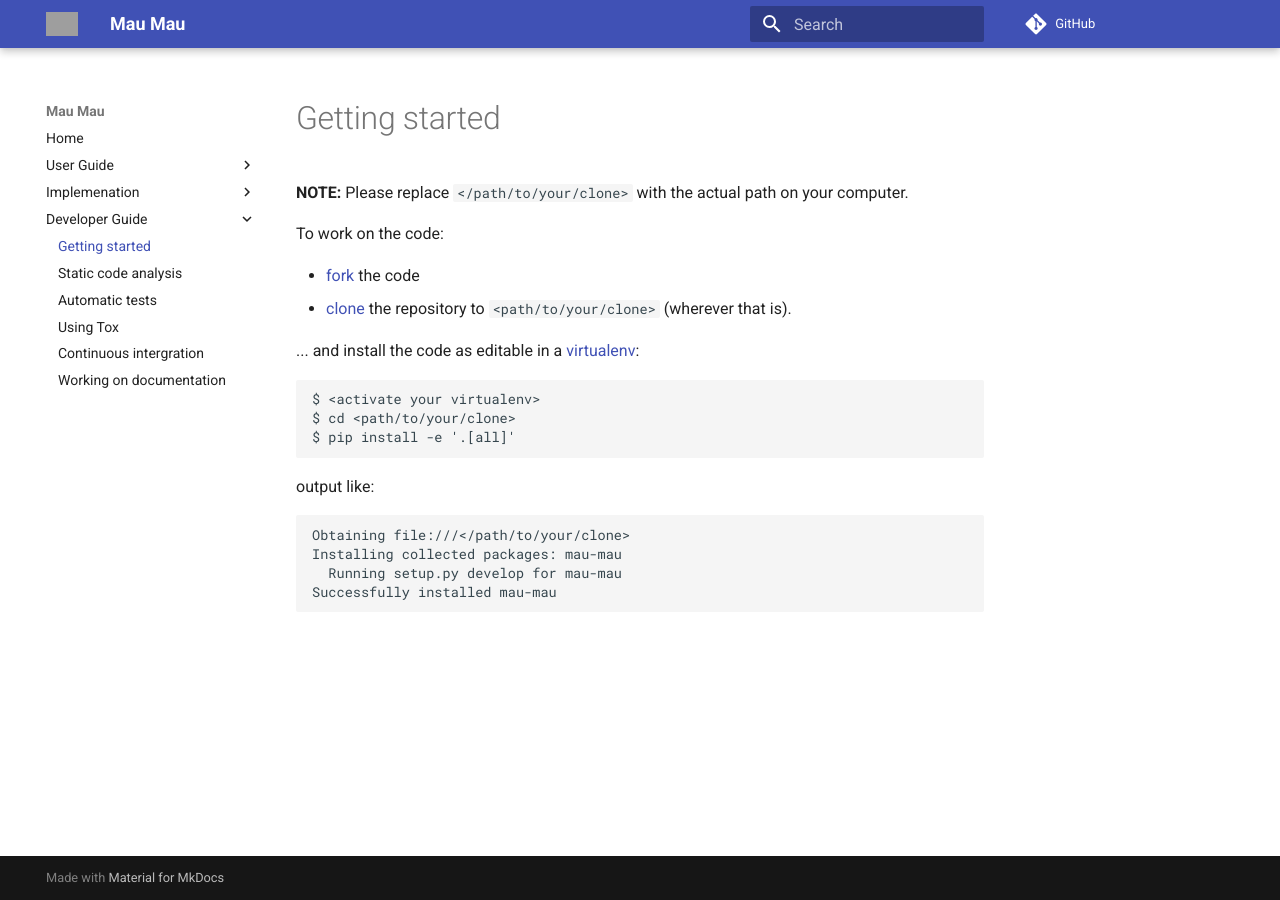
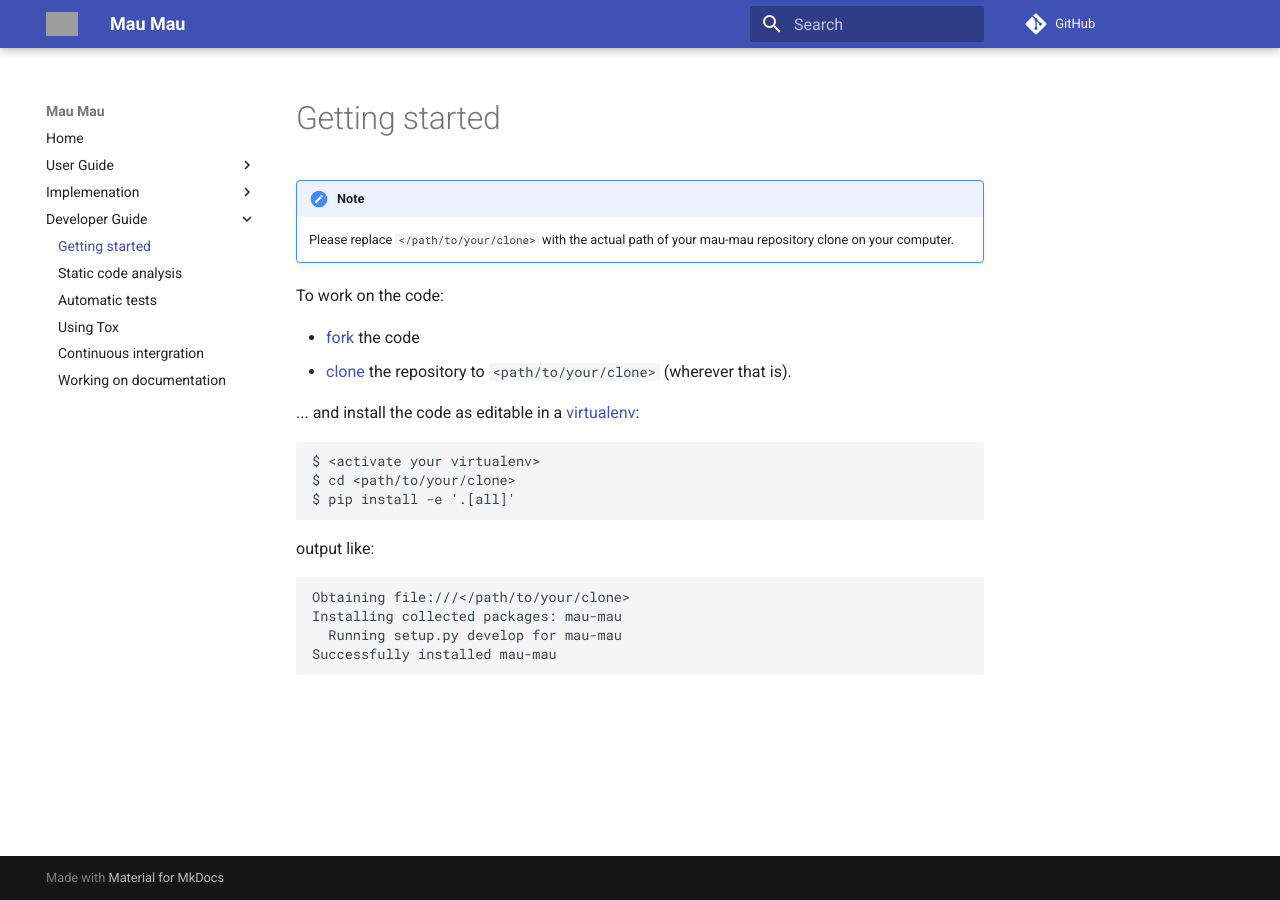
Before and after one commit to obestwalter/mau-mau, an MkDocs documentation site: the page built from docs/dev/getting-started.md, in a window 1280 px wide. Built offline with MkDocs 1.6.1 and Material for MkDocs 9.7.7, drawn with Linux system fonts in a browser that asks for light colours; comment, search, counter and statistics services are not loaded; old or Windows-style settings are respelled for this version of MkDocs; grey boxes are pictures that could not be loaded.

```diff
--- a/docs/dev/getting-started.md
+++ b/docs/dev/getting-started.md
@@ -1,13 +1,14 @@
 # Getting started
 
-**NOTE:** Please replace `</path/to/your/clone>` with the actual path on your computer.
+!!! note
+    Please replace `</path/to/your/clone>` with the actual path of your mau-mau repository clone on your computer.
 
 To work on the code:
 
 * [fork](https://guides.github.com/activities/forking/) the code
 * [clone](http://rogerdudler.github.io/git-guide/) the repository to `<path/to/your/clone>` (wherever that is).
 
-... and install the code as editable in a [virtualenv](../guide/installation.md#prepare-a-virtualenv):
+... and install the code as editable in a [virtualenv](../guide/installation.md#in-a-virtualenv):
 
     $ <activate your virtualenv>
     $ cd <path/to/your/clone>
--- a/mkdocs.yml
+++ b/mkdocs.yml
@@ -15,10 +15,13 @@ pages:
     - Using Tox: dev/tox.md
     - Continuous intergration: dev/ci.md
     - Working on documentation: dev/docs.md
+#  - Acknowlegements: about.md
 
 extra:
   logo: '_static/logo.png'
-
+  author:
+    github: obestwalter
+    twitter: obestwalter
 #include_404: True
 markdown_extensions:
     - admonition
```
Also changed, not shown: docs/dev/tests.md (+3 -2 lines), docs/implementation/explore.md (+4 -1 lines), docs/index.md (+3 -3 lines).
